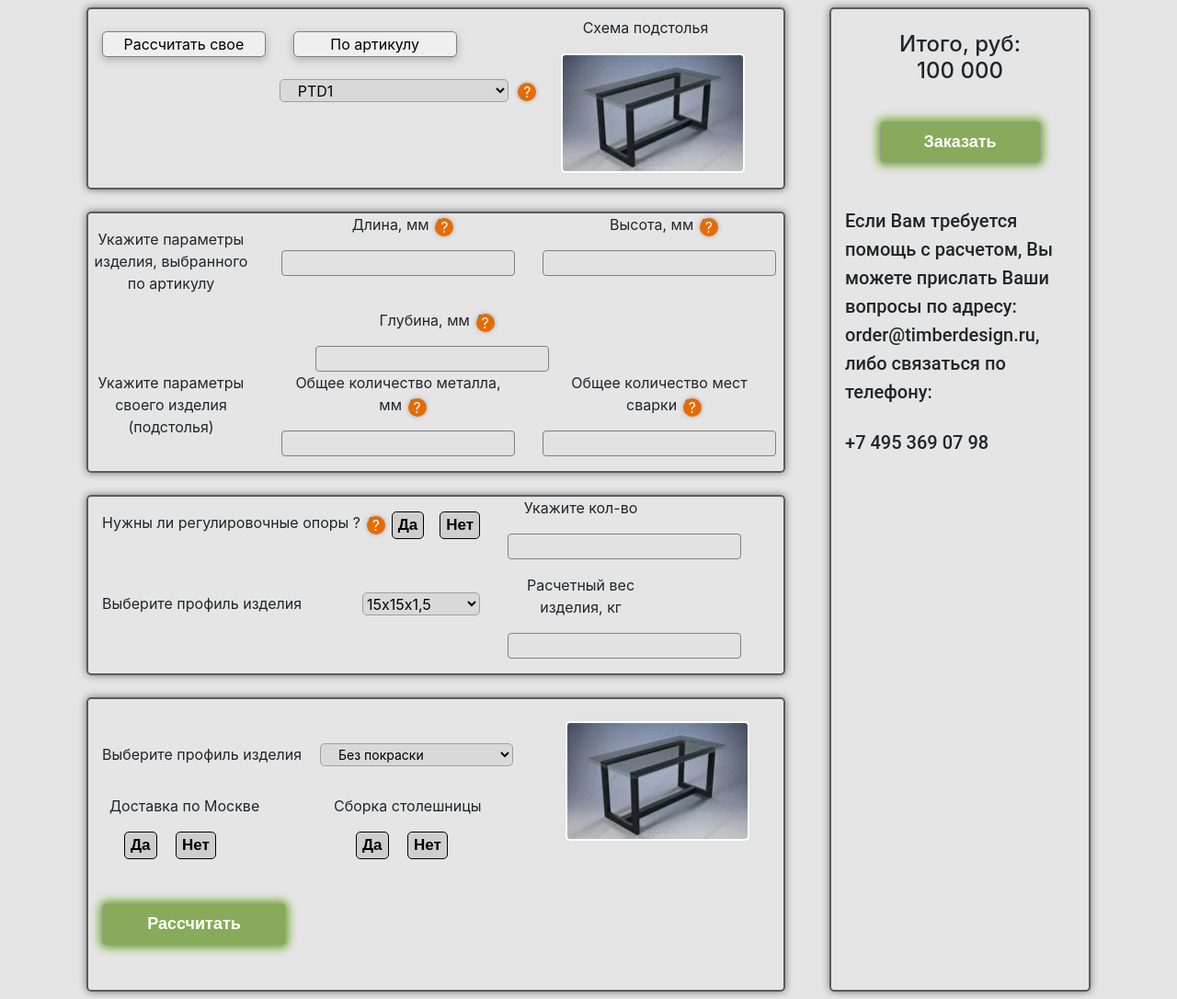
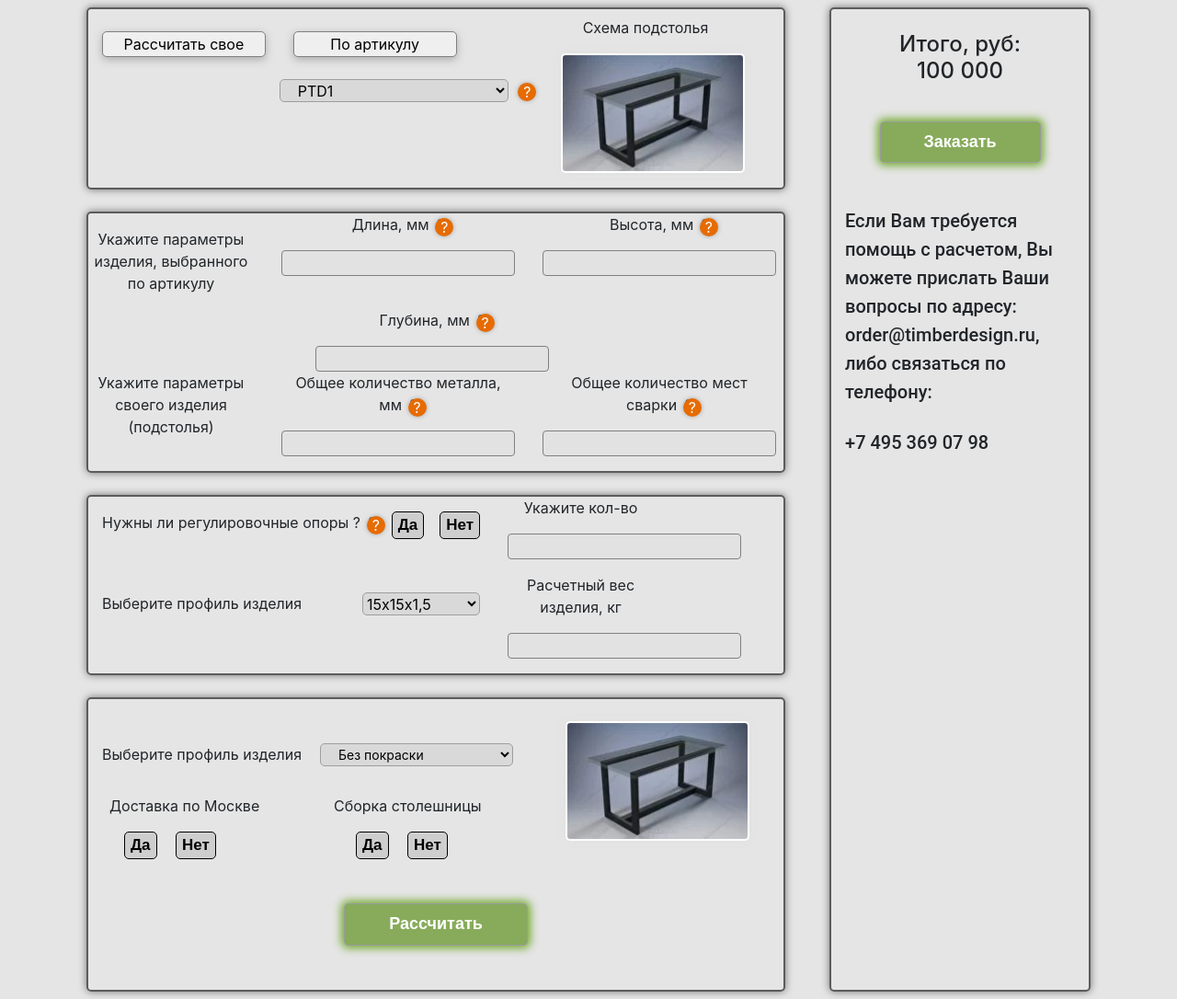
Before and after one commit to KalitaD845/test, a plain HTML site: page index.html in a window 1280 px wide. Shown: the whole page at 92% size. Drawn offline with nearby package versions, Linux system fonts and the light colour scheme.

Commit message:
Update style.css

```diff
--- a/style.css
+++ b/style.css
@@ -1,4 +1,4 @@
-body{
+ body{
     background-color: rgba(0,0,0,0.1);
 }
 .one, .two{
@@ -178,3 +178,6 @@ span title{
     transform: scale(1.2);
     transition-delay: 3s;
 }
+.calculatesBtn{
+    display: flex;
+}
```
